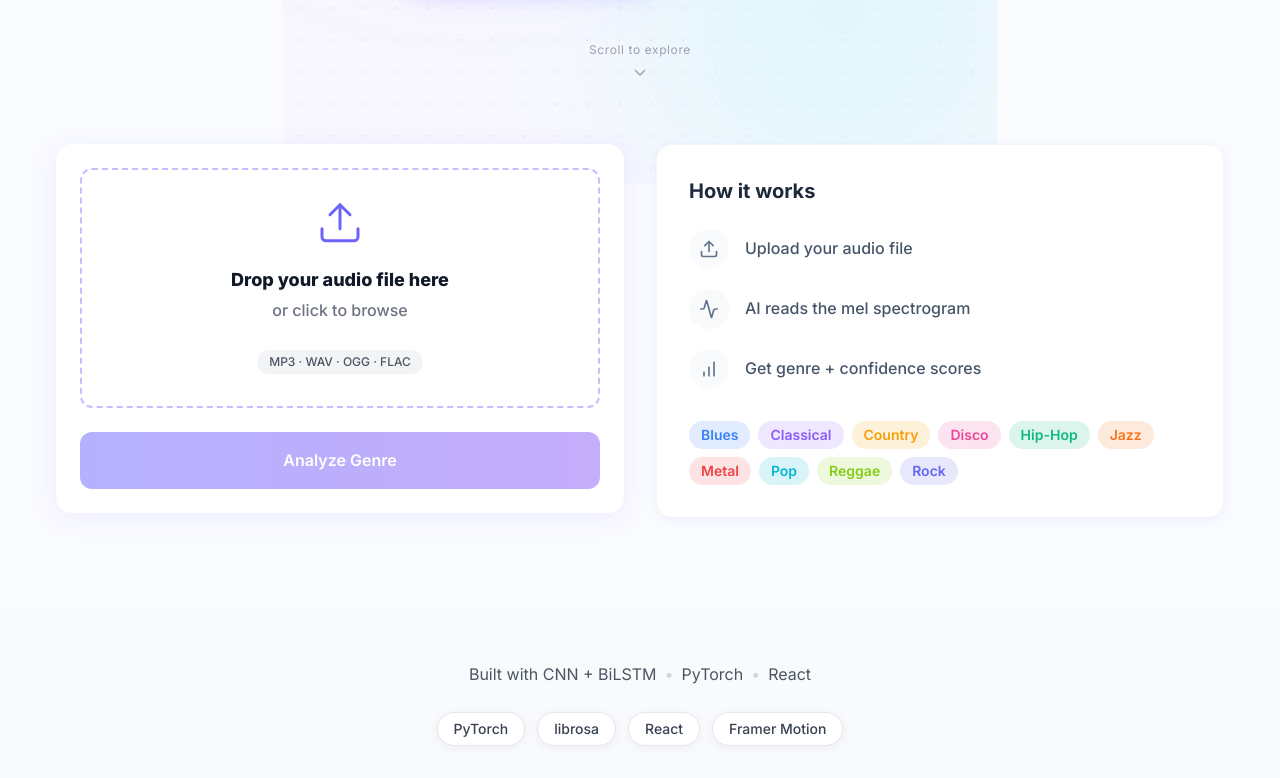
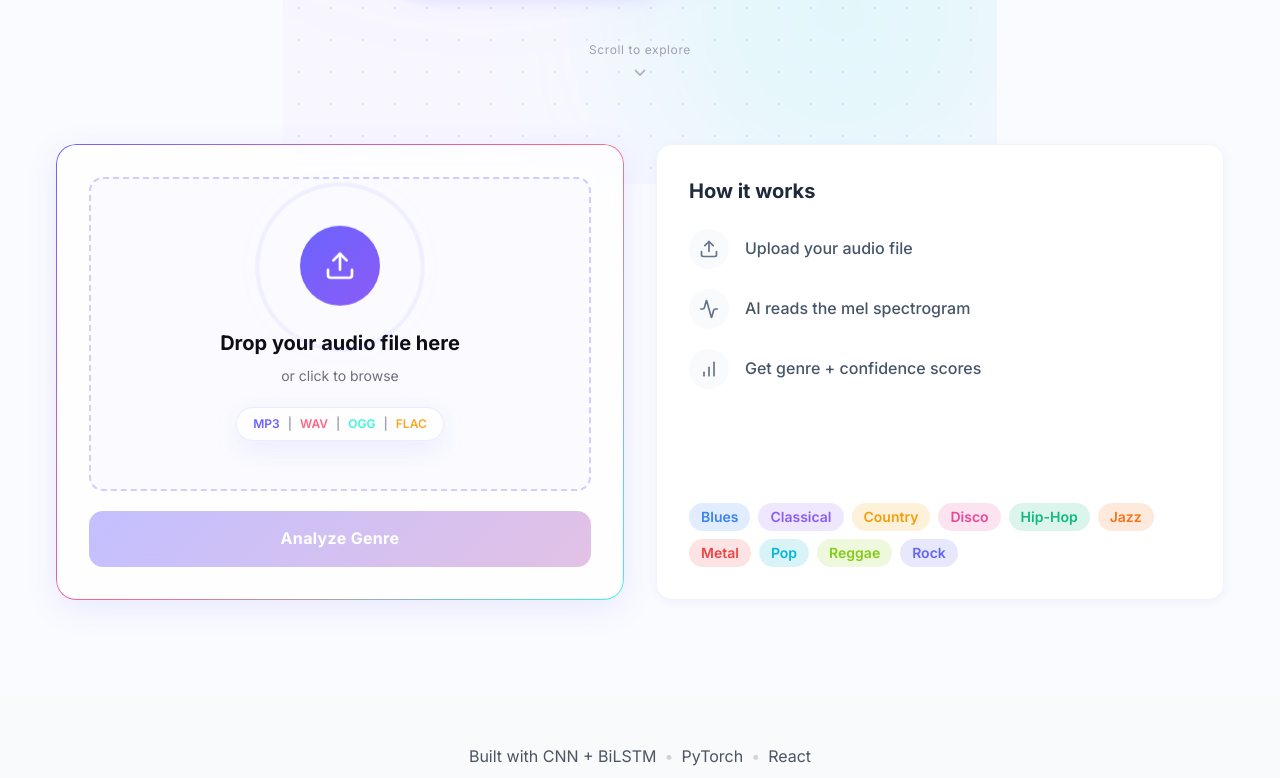
Before and after one commit to neeraj214/Music-Genre-Classification-from-Spectrograms, a React (Vite) app in the folder frontend/: page / in a window 1280 px wide. Shown: the part 684-1462 px from the top of the page. Built offline with nearby package versions, Linux system fonts and the light colour scheme; no server answers.

Commit message:
updating the upload section

```diff
--- a/frontend/src/components/UploadZone.jsx
+++ b/frontend/src/components/UploadZone.jsx
@@ -1,12 +1,12 @@
 /**
  * @file UploadZone.jsx
- * @description Drag-and-drop audio upload zone with validation and an analyze button.
+ * @description Drag-and-drop audio upload zone with glow, ripple, and gradient animations.
  */
 
 import React, { useState, useCallback } from 'react';
 import { useDropzone } from 'react-dropzone';
-import { motion, useReducedMotion } from 'framer-motion';
-import { Upload, X, Loader2 } from 'lucide-react';
+import { motion, AnimatePresence, useReducedMotion } from 'framer-motion';
+import { Upload, X, Loader2, CheckCircle2 } from 'lucide-react';
 
 const UploadZone = ({ onFileSelect, onAnalyze, file, isLoading }) => {
   const shouldReduceMotion = useReducedMotion();
@@ -25,7 +25,6 @@ const UploadZone = ({ onFileSelect, onAnalyze, file, isLoading }) => {
       }
       return;
     }
-
     if (acceptedFiles && acceptedFiles.length > 0) {
       onFileSelect(acceptedFiles[0]);
     }
@@ -37,11 +36,11 @@ const UploadZone = ({ onFileSelect, onAnalyze, file, isLoading }) => {
       'audio/mpeg': ['.mp3'],
       'audio/wav': ['.wav'],
       'audio/ogg': ['.ogg'],
-      'audio/flac': ['.flac']
+      'audio/flac': ['.flac'],
     },
     maxSize: 10 * 1024 * 1024,
     multiple: false,
-    disabled: isLoading
+    disabled: isLoading,
   });
 
   const handleRemove = (e) => {
@@ -58,98 +57,297 @@ const UploadZone = ({ onFileSelect, onAnalyze, file, isLoading }) => {
     return parseFloat((bytes / Math.pow(k, i)).toFixed(2)) + ' ' + sizes[i];
   };
 
-  const bounceTransition = shouldReduceMotion ? {} : {
-    y: {
-      duration: 1.5,
-      repeat: Infinity,
-      repeatType: "reverse",
-      ease: "easeInOut"
-    }
-  };
+  const isDisabled = !file || isLoading;
 
   return (
-    <div className="bg-white rounded-[16px] shadow-[0_4px_24px_rgba(108,99,255,0.10)] p-6 max-w-2xl mx-auto font-['Inter']">
-      {!file ? (
     <div
+      className="glass-card gradient-border"
+      style={{ padding: '32px', maxWidth: '640px', margin: '0 auto', transition: 'all 0.3s ease' }}
+    >
+      {/* ── Drop Area ─────────────────────────────────── */}
+      <motion.div
         {...getRootProps()}
-          className={`border-2 border-dashed rounded-[12px] p-8 text-center cursor-pointer transition-colors ${
-            isDragActive ? 'border-[#6C63FF] bg-[#F0EEFF]' : 'border-[rgba(108,99,255,0.4)] hover:bg-gray-50'
-          } ${isLoading ? 'opacity-50 cursor-not-allowed' : ''}`}
+        whileHover={shouldReduceMotion ? {} : { scale: 1.01 }}
+        style={{
+          border: isDragActive
+            ? '2px solid rgba(108,99,255,0.7)'
+            : '2px dashed rgba(108,99,255,0.3)',
+          borderRadius: 'var(--radius-md)',
+          padding: '48px 32px',
+          background: isDragActive ? 'rgba(108,99,255,0.06)' : 'rgba(108,99,255,0.02)',
+          textAlign: 'center',
+          cursor: isLoading ? 'not-allowed' : 'pointer',
+          opacity: isLoading ? 0.6 : 1,
+          transition: 'all 0.3s ease',
+          position: 'relative',
+          boxShadow: isDragActive ? '0 0 0 4px rgba(108,99,255,0.15)' : 'none',
+        }}
       >
         <input {...getInputProps()} />
 
+        <AnimatePresence mode="wait">
+          {!file ? (
             <motion.div
-            className="flex justify-center mb-4 text-[#6C63FF]"
-            animate={shouldReduceMotion ? false : { y: [0, -10, 0] }}
-            transition={bounceTransition}
+              key="empty"
+              initial={{ opacity: 0 }}
+              animate={{ opacity: 1 }}
+              exit={{ opacity: 0 }}
             >
-            <Upload size={48} strokeWidth={1.5} />
-          </motion.div>
+              {/* Upload icon with ripple */}
+              <div style={{ position: 'relative', display: 'inline-block', marginBottom: '20px' }}>
+                {/* Ripple rings */}
+                {!shouldReduceMotion && (
+                  <>
+                    <span className="upload-ripple" style={{ animationDelay: '0s' }} />
+                    <span className="upload-ripple" style={{ animationDelay: '0.6s' }} />
+                  </>
+                )}
+                {/* Icon circle */}
+                <div
+                  className="animate-bounce-soft"
+                  style={{
+                    width: 80,
+                    height: 80,
+                    borderRadius: '50%',
+                    background: 'linear-gradient(135deg, #6C63FF 0%, #8B5CF6 100%)',
+                    display: 'flex',
+                    alignItems: 'center',
+                    justifyContent: 'center',
+                    position: 'relative',
+                    zIndex: 1,
+                  }}
+                >
+                  <Upload size={32} color="#fff" strokeWidth={2} />
+                </div>
+              </div>
 
-          <p className="text-gray-900 font-[800] text-lg mb-1">
+              <p style={{ fontSize: '20px', fontWeight: 700, color: 'var(--text-primary)', marginBottom: '6px' }}>
                 Drop your audio file here
               </p>
-          <p className="text-gray-500 mb-6 font-medium">
+              <p
+                style={{ fontSize: '14px', color: 'var(--text-secondary)', marginBottom: '20px', cursor: 'pointer' }}
+                className="browse-link"
+              >
                 or click to browse
               </p>
 
-          <div className="inline-block px-3 py-1 bg-gray-100 rounded-full text-xs text-gray-600 font-medium">
-            MP3 &middot; WAV &middot; OGG &middot; FLAC
+              {/* Format badge */}
+              <div
+                className="glass-card"
+                style={{
+                  display: 'inline-flex',
+                  alignItems: 'center',
+                  gap: '8px',
+                  padding: '6px 16px',
+                  borderRadius: 'var(--radius-full)',
+                  fontSize: '12px',
+                  fontWeight: 600,
+                }}
+              >
+                <span style={{ color: '#6C63FF' }}>MP3</span>
+                <span style={{ color: 'var(--text-muted)' }}>|</span>
+                <span style={{ color: '#FF6584' }}>WAV</span>
+                <span style={{ color: 'var(--text-muted)' }}>|</span>
+                <span style={{ color: '#38F9D7' }}>OGG</span>
+                <span style={{ color: 'var(--text-muted)' }}>|</span>
+                <span style={{ color: '#F9A826' }}>FLAC</span>
               </div>
-        </div>
+            </motion.div>
           ) : (
-        <div className="border border-gray-200 rounded-[12px] p-4 flex items-center justify-between bg-gray-50">
-          <div className="flex items-center space-x-3 overflow-hidden">
-            <div className="bg-[#E5E0FF] text-[#6C63FF] p-2 rounded-lg shrink-0">
-              <Upload size={24} />
-            </div>
-            <div className="min-w-0">
-              <p className="text-sm font-[800] text-gray-900 truncate">
+            <motion.div
+              key="selected"
+              initial={{ opacity: 0, scale: 0.92 }}
+              animate={{ opacity: 1, scale: 1 }}
+              exit={{ opacity: 0, scale: 0.92 }}
+              transition={{ type: 'spring', stiffness: 200, damping: 18 }}
+              style={{ display: 'flex', flexDirection: 'column', alignItems: 'center', gap: '10px' }}
+            >
+              {/* Checkmark */}
+              <motion.div
+                initial={{ scale: 0 }}
+                animate={{ scale: 1 }}
+                transition={{ type: 'spring', stiffness: 260, damping: 16, delay: 0.1 }}
+                style={{
+                  width: 64,
+                  height: 64,
+                  borderRadius: '50%',
+                  background: 'linear-gradient(135deg, #43E97B 0%, #38F9D7 100%)',
+                  display: 'flex',
+                  alignItems: 'center',
+                  justifyContent: 'center',
+                  marginBottom: '4px',
+                }}
+              >
+                <CheckCircle2 size={32} color="#fff" strokeWidth={2.5} />
+              </motion.div>
+
+              {/* Filename */}
+              <p
+                className="gradient-text"
+                style={{
+                  fontWeight: 700,
+                  fontSize: '16px',
+                  maxWidth: '320px',
+                  overflow: 'hidden',
+                  textOverflow: 'ellipsis',
+                  whiteSpace: 'nowrap',
+                }}
+                title={file.name}
+              >
                 {file.name}
               </p>
-              <p className="text-xs text-gray-500 font-medium">
+
+              {/* File size */}
+              <p style={{ fontSize: '13px', color: 'var(--text-muted)' }}>
                 {formatSize(file.size)}
               </p>
-            </div>
-          </div>
-          <button
+
+              {/* Remove button */}
+              <motion.button
                 type="button"
                 onClick={handleRemove}
                 disabled={isLoading}
-            className="p-2 text-gray-400 hover:text-red-500 transition-colors disabled:opacity-50 shrink-0"
+                whileHover={shouldReduceMotion ? {} : { backgroundColor: 'rgba(239,68,68,0.15)' }}
+                whileTap={shouldReduceMotion ? {} : { scale: 0.9 }}
                 aria-label="Remove file"
+                style={{
+                  width: 32,
+                  height: 32,
+                  borderRadius: '50%',
+                  display: 'flex',
+                  alignItems: 'center',
+                  justifyContent: 'center',
+                  border: '1px solid rgba(239,68,68,0.25)',
+                  background: 'transparent',
+                  cursor: isLoading ? 'not-allowed' : 'pointer',
+                  color: '#ef4444',
+                  transition: 'background 0.2s',
+                  marginTop: '4px',
+                }}
               >
-            <X size={20} />
-          </button>
-        </div>
+                <X size={16} />
+              </motion.button>
+            </motion.div>
           )}
+        </AnimatePresence>
+      </motion.div>
 
+      {/* ── Error Message ──────────────────────────────── */}
+      <AnimatePresence>
         {errorMsg && (
-        <p className="text-red-500 text-sm mt-4 text-center font-medium">
+          <motion.div
+            initial={{ opacity: 0, x: 0 }}
+            animate={
+              shouldReduceMotion
+                ? { opacity: 1 }
+                : { opacity: 1, x: [0, 10, -10, 10, -10, 0] }
+            }
+            exit={{ opacity: 0 }}
+            transition={{ duration: 0.4 }}
+            style={{
+              display: 'inline-flex',
+              alignItems: 'center',
+              gap: '6px',
+              marginTop: '14px',
+              padding: '6px 14px',
+              borderRadius: 'var(--radius-full)',
+              background: 'rgba(239,68,68,0.1)',
+              border: '1px solid rgba(239,68,68,0.25)',
+              color: '#ef4444',
+              fontSize: '13px',
+              fontWeight: 500,
+            }}
+          >
+            <X size={14} />
             {errorMsg}
-        </p>
+          </motion.div>
         )}
+      </AnimatePresence>
 
+      {/* ── Analyze Button ─────────────────────────────── */}
       <motion.button
         type="button"
         onClick={onAnalyze}
-        disabled={!file || isLoading}
-        className={`w-full mt-6 py-4 rounded-[12px] text-white font-[600] flex justify-center items-center gap-2 transition-opacity ${
-          (!file || isLoading) ? 'opacity-50 cursor-not-allowed' : ''
-        }`}
-        style={{ backgroundImage: 'linear-gradient(to right, #6C63FF, #8B5CF6)' }}
-        whileHover={(!file || isLoading || shouldReduceMotion) ? {} : { scale: 1.02 }}
-        whileTap={(!file || isLoading || shouldReduceMotion) ? {} : { scale: 0.97 }}
+        disabled={isDisabled}
+        whileHover={
+          isDisabled || shouldReduceMotion
+            ? {}
+            : { scale: 1.02, boxShadow: '0 8px 32px rgba(108,99,255,0.4)' }
+        }
+        whileTap={isDisabled || shouldReduceMotion ? {} : { scale: 0.97 }}
+        className={isLoading ? 'btn-analyze btn-analyze--loading' : 'btn-analyze'}
+        style={{
+          width: '100%',
+          height: '56px',
+          marginTop: '20px',
+          borderRadius: 'var(--radius-md)',
+          border: 'none',
+          background: isDisabled
+            ? 'linear-gradient(135deg, #6C63FF 0%, #FF6584 100%)'
+            : 'linear-gradient(135deg, #6C63FF 0%, #FF6584 100%)',
+          backgroundSize: '200% auto',
+          color: '#fff',
+          fontWeight: 700,
+          fontSize: '16px',
+          letterSpacing: '0.02em',
+          cursor: isDisabled ? 'not-allowed' : 'pointer',
+          opacity: isDisabled ? 0.4 : 1,
+          display: 'flex',
+          alignItems: 'center',
+          justifyContent: 'center',
+          gap: '10px',
+          position: 'relative',
+          overflow: 'hidden',
+          transition: 'background-position 0.4s ease, box-shadow 0.3s ease',
+        }}
       >
+        {/* Shimmer overlay during loading */}
+        {isLoading && (
+          <span
+            className="animate-shimmer"
+            style={{
+              position: 'absolute',
+              inset: 0,
+              pointerEvents: 'none',
+            }}
+          />
+        )}
+
         {isLoading ? (
           <>
-            <Loader2 className="animate-spin" size={20} />
-            Analyzing...
+            <Loader2
+              size={20}
+              color="#fff"
+              style={{
+                animation: 'spin-slow 0.8s linear infinite',
+                flexShrink: 0,
+              }}
+            />
+            <span>Analyzing...</span>
           </>
         ) : (
           'Analyze Genre'
         )}
       </motion.button>
+
+      {/* ── Ripple CSS (scoped) ────────────────────────── */}
+      <style>{`
+        .upload-ripple {
+          position: absolute;
+          top: 0; left: 0;
+          width: 80px; height: 80px;
+          border-radius: 50%;
+          border: 2px solid rgba(108,99,255,0.5);
+          animation: ripple 2s ease-out infinite;
+          pointer-events: none;
+        }
+        .browse-link:hover { text-decoration: underline; }
+        .btn-analyze:not(:disabled):hover { background-position: right center; }
+        @keyframes spin-slow {
+          from { transform: rotate(0deg); }
+          to   { transform: rotate(360deg); }
+        }
+      `}</style>
     </div>
   );
 };
```
Lines whose indentation alone changed are shown as unchanged.
